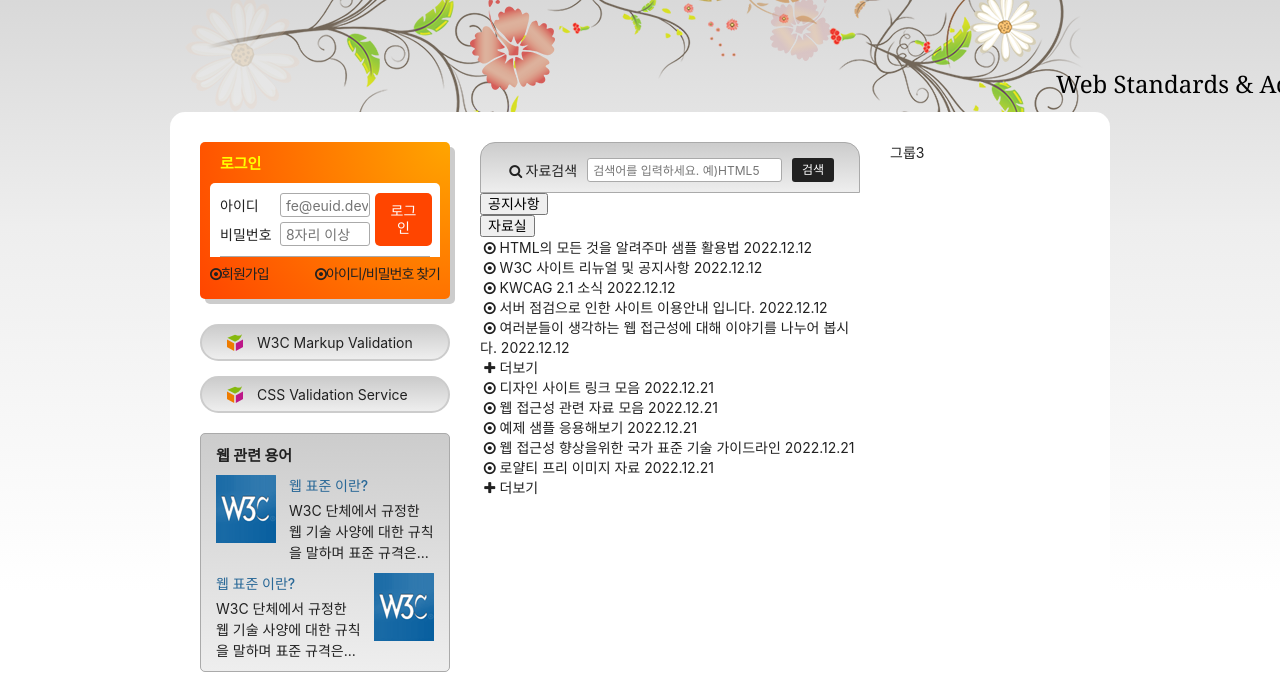
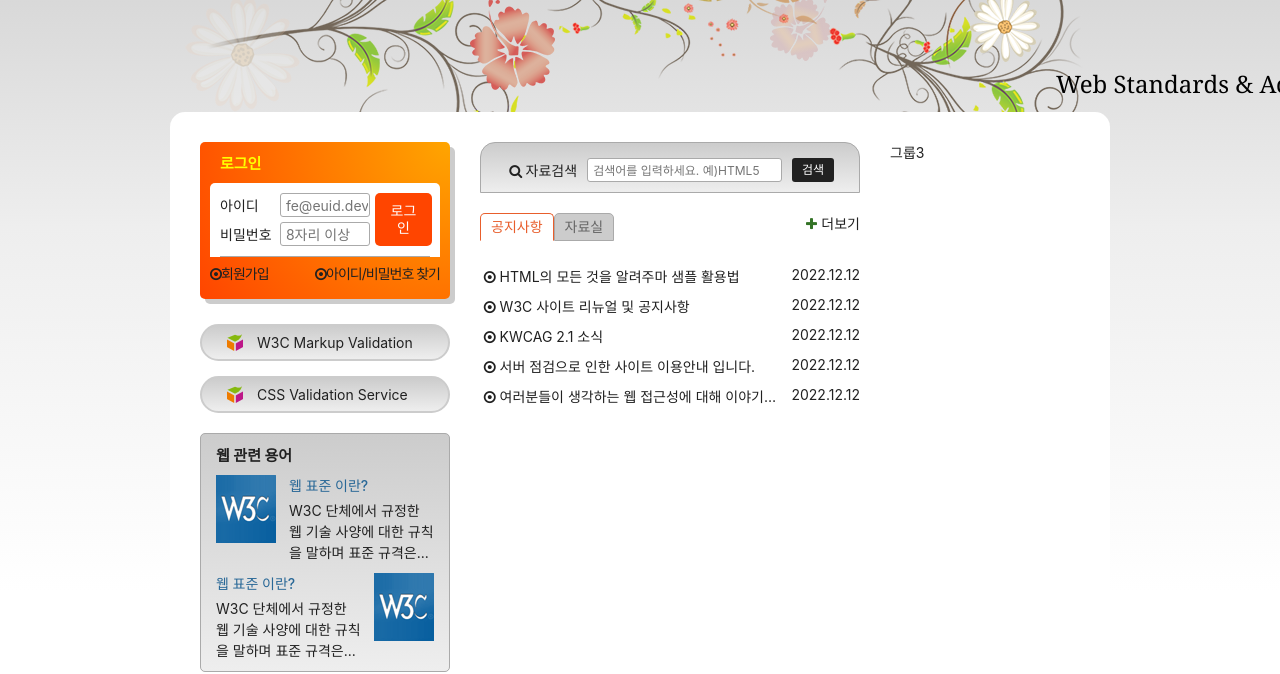
Before and after one commit to hyunwlee-dev/HTML5, a plain HTML site: page index.html in a window 1280 px wide. Shown: the part 135-809 px from the top of the page. Drawn offline with Linux system fonts and the light colour scheme; a web font is replaced by a local one.

Commit message:
공지사항 및 자료실 디자인 완성

```diff
--- a/index.html
+++ b/index.html
@@ -212,12 +212,12 @@
       </form>
 
       <div class="board">
-        <ul class="tab-list" role="tablist">
-          <li role="none"><button type="button" class="tab" role="tab" aria-selected="true" aria-controls="notice" id="noticeButton">공지사항</button></li>
-          <li role="none"><button type="button" class="tab" role="tab" aria-selected="false" aria-controls="archive" id="archiveButton">자료실</button></li>
-        </ul>
+        <div class="tab-list" role="tablist">
+          <button type="button" class="tab is-select" role="tab" aria-selected="true" aria-controls="notice" id="noticeButton">공지사항</button>
+          <button type="button" class="tab" role="tab" aria-selected="false" aria-controls="archive" id="archiveButton">자료실</button>
+        </div>
 
-        <div class="notice tab-panel" role="tabpanel" id="notice" aria-labelledby="noticeButton">
+        <div class="notice tab-panel is-select" role="tabpanel" id="notice" aria-labelledby="noticeButton">
          <h2 class="a11y-hidden">공지사항</h2>
          <ul class="board-list">
           <li>
--- a/styles/style.css
+++ b/styles/style.css
@@ -592,6 +592,79 @@ body {
   font-size: 1.2rem;
 }
 
+/* 공지사항 및 자료실 */
+.board {
+  margin-top: 20px;
+  position: relative;
+}
+
+.board-list {
+  display: flex;
+  flex-flow: column nowrap;
+  justify-content: space-between
+}
+
+.tab-list {
+  display: flex;
+  flex-flow: row nowrap;
+}
+
+.tab {
+  border: 1px solid #aaa;
+  background-color: #ccc;
+  border-radius: 5px 5px 0 0;
+  padding: 5px 10px;
+  color: #666;
+}
+
+.is-select.tab {
+  background-color: #fff;
+  color: #e85e2c;
+  border-color: currentColor currentColor #fff currentColor;
+}
+
+.board-list li {
+  /* background-color: skyblue; */
+  margin-top: 10px;
+  display: flex;
+  flex-flow: row nowrap;
+  justify-content: space-between;
+}
+
+.board-list a {
+  flex-grow: 1;
+  white-space: nowrap;
+  overflow: hidden;
+  text-overflow: ellipsis;
+}
+
+.board-list time {
+  flex-shrink: 0;
+  margin-left: 10px;
+}
+
+.board-more {
+  /* background-color: skyblue; */
+  position: absolute;
+  top: -8px;
+  right: -8px;
+  padding: 8px;
+}
+
+.icon-plus::before {
+  color: hsla(110, 50%, 30%, 1);
+}
+
+.tab-panel {
+  display: none;
+  margin-top: 15px;
+}
+
+/* 붙여있으면 &&이다. */
+.is-select.tab-panel {
+  display: block;
+}
+
 /* 슬로건 */
 .slogan {
   background: skyblue;
```
